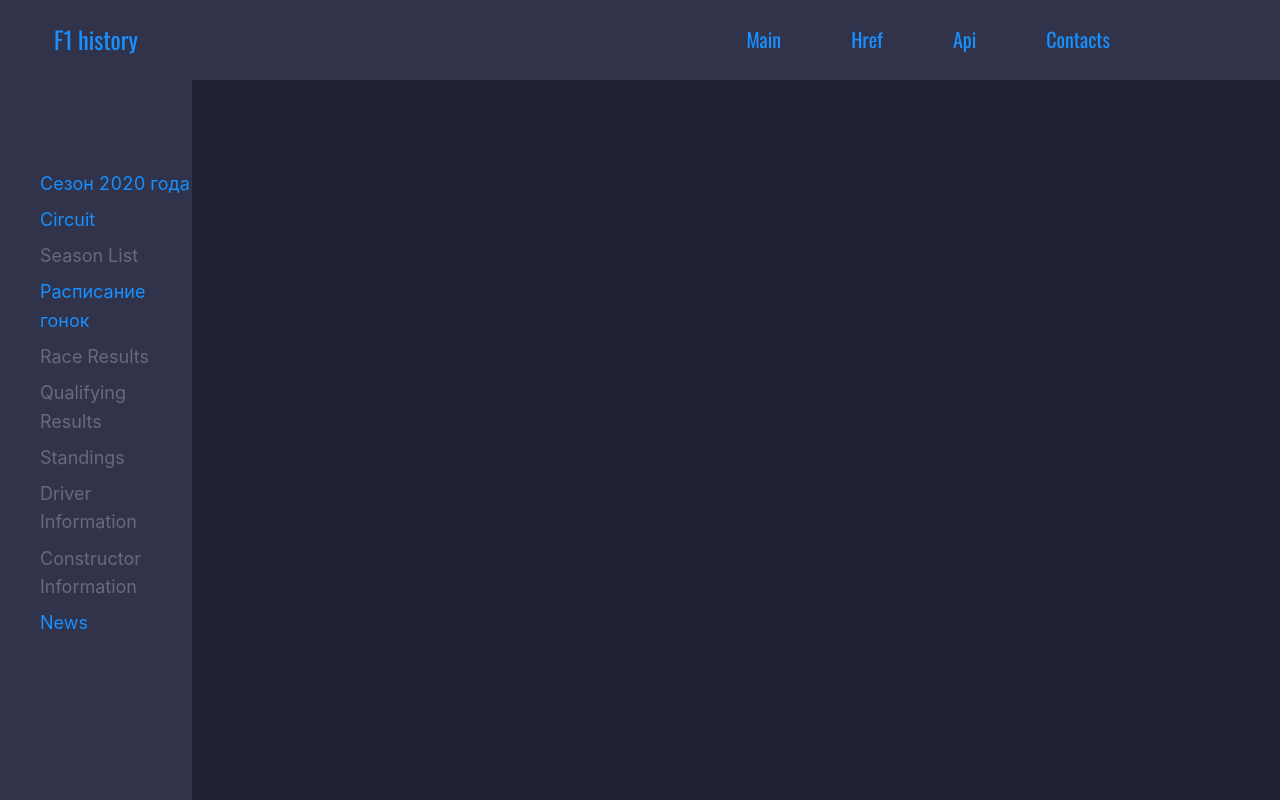
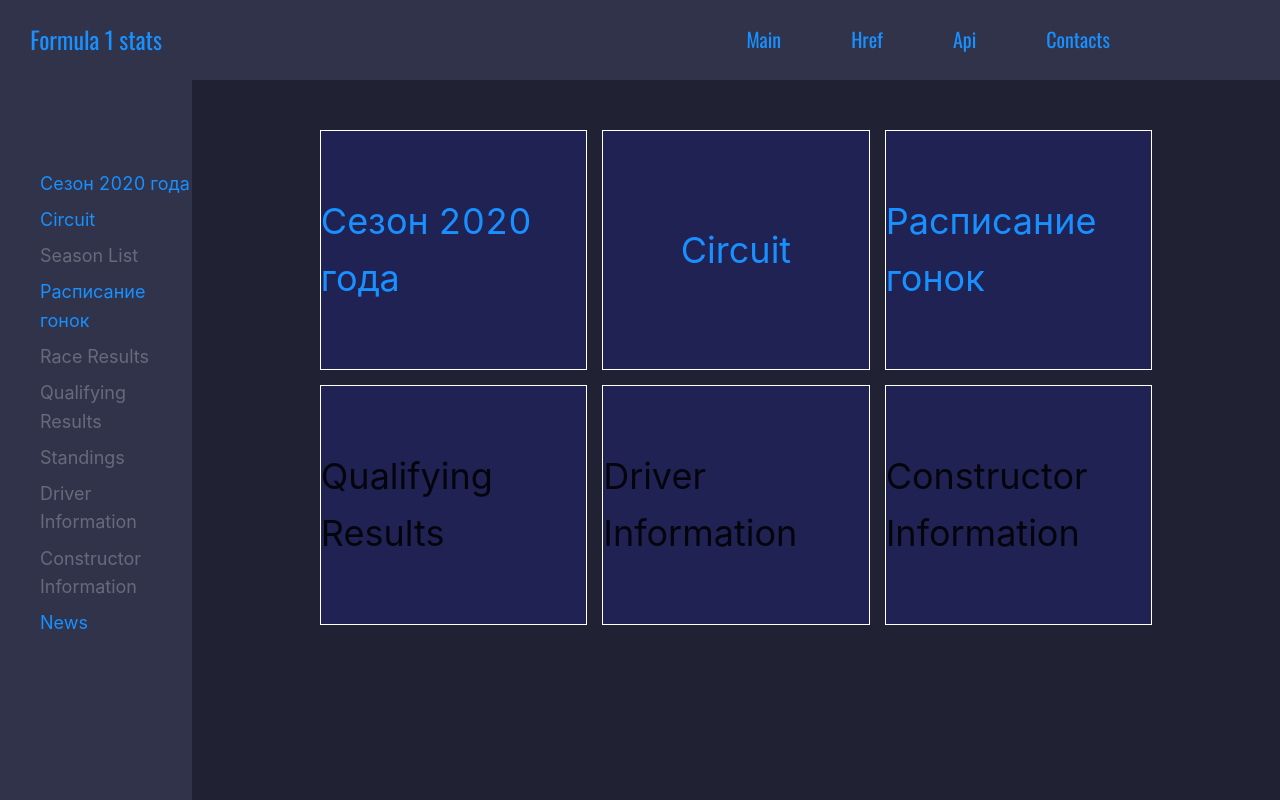
Before and after one commit to michaelkozlov/f1_project, a React (Create React App) app: page / in a window 1280 px wide. Built offline with nearby package versions, Linux system fonts and the light colour scheme.

Commit message:
First Page

```diff
--- a/src/App.css
+++ b/src/App.css
@@ -76,3 +76,22 @@
 .table_container{
   width: 100%;
 }
+
+.first-page{
+  margin-top: 50px;
+  display: grid;
+  width: 90%;
+  grid-template-rows: 1fr 1fr;
+  grid-template-columns: 1fr 1fr 1fr;
+  grid-gap: 15px;
+}
+
+.first-page div{
+  height: 30vh;
+  border: 1px solid white;
+  font-size: 36px;
+  background: #202253;
+  display: flex;
+  justify-content: center;
+  align-items: center;
+}
--- a/src/App.js
+++ b/src/App.js
@@ -7,6 +7,7 @@
 import NewsContainer from "./Components/News/NewsContainer";
 import CurrentSeasonContainer from "./Components/CurrentSeason/CurrentSeasonContainer";
 import RaceScheduleContainer from "./Components/RaceSchedule/RaceScheduleContainer";
+import FirstPage from "./Components/FirstPage/FirstPage";
 
 function App() {
 
@@ -18,6 +19,7 @@
                     <LeftSidebar/>
                 </div>
                 <div className="main-content">
+                    <Route exact path="/" render={() => <FirstPage/>}/>
                     <Route exact path="/current-season" render={() => <CurrentSeasonContainer/>}/>
                     <Route exact path="/news" render={() => <NewsContainer/>}/>
                     <Route exact path="/circuits" render={() => <CircuitsContainer/>}/>
--- /dev/null
+++ b/src/Components/FirstPage/FirstPage.js
@@ -0,0 +1,18 @@
+import React from "react";
+import {NavLink} from "react-router-dom";
+
+
+const FirstPage=()=>{
+    return <div className="main-content">
+        <div className="first-page">
+            <NavLink to="/current-season"><div className="one">Сезон 2020 года</div></NavLink>
+            <NavLink to="/circuits"><div>Circuit</div></NavLink>
+            <NavLink to="/race-schedule"><div>Расписание гонок</div></NavLink>
+            <div>Qualifying Results</div>
+            <div>Driver Information</div>
+            <div>Constructor Information</div>
+        </div>
+    </div>
+}
+
+export default FirstPage;
--- a/src/Components/Header/Header.jsx
+++ b/src/Components/Header/Header.jsx
@@ -6,7 +6,7 @@
     return (
         <header className={style.header}>
             <div className={style.logo}>
-                <span><NavLink to={"/"}>F1 history</NavLink></span>
+                <span><NavLink to={"/"}>Formula 1 stats</NavLink></span>
             </div>
             <div className={style.top_menu}>
                     <div><a href="#">Main</a></div>
```
